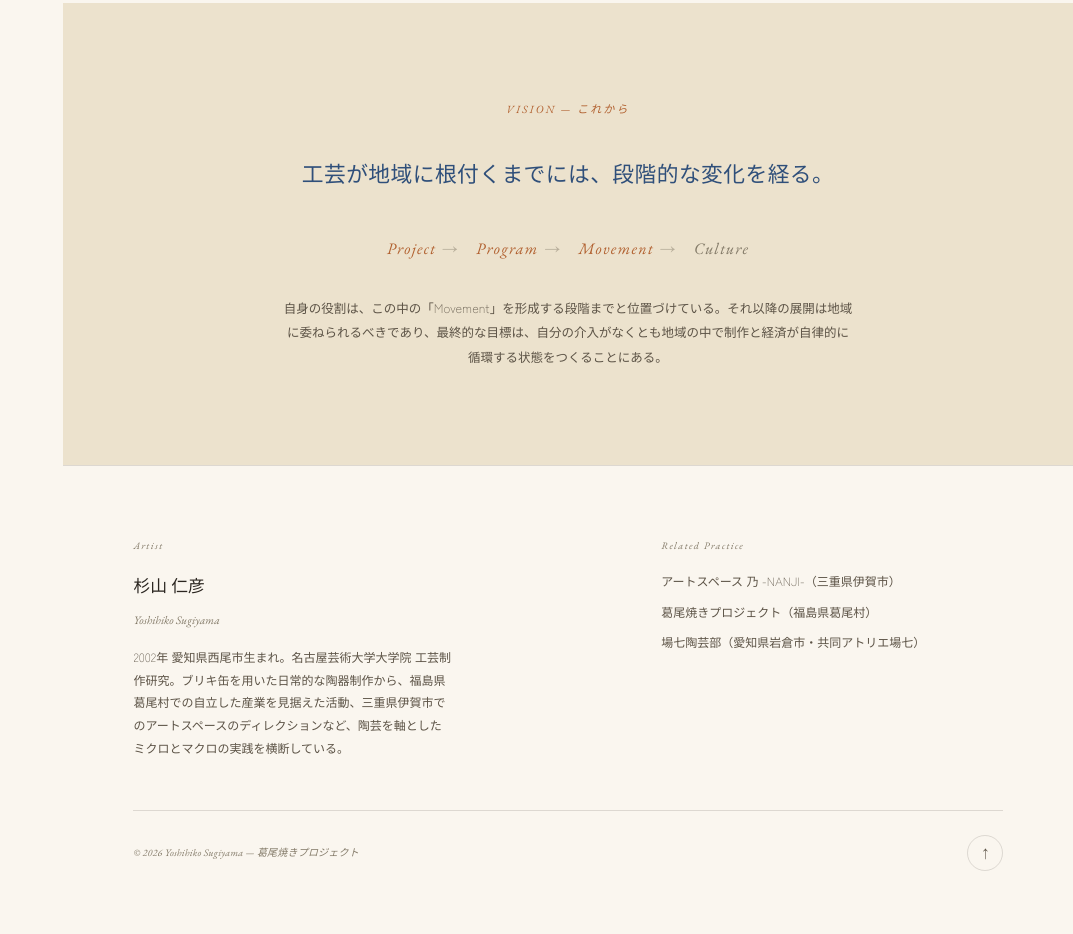
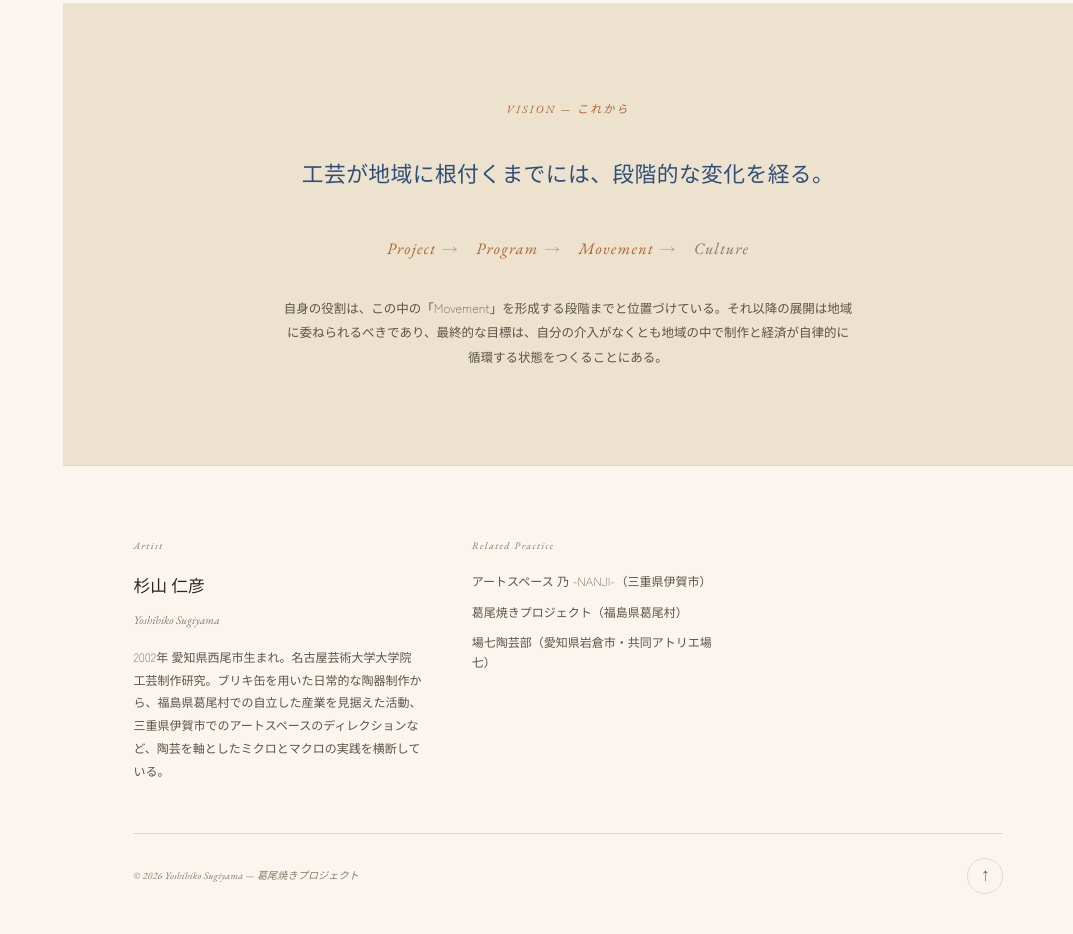
Before and after one commit to sugiyama-yoshihiko/katsurao-yaki-project, a plain HTML site: page index.html in a window 1280 px wide. Shown: the part 6109-7043 px from the top of the page, without its empty margins (207-1280 px from the left). Before the commit the page ends 7020 px from the top, so only its background shows below. Drawn offline with nearby package versions, Linux system fonts and the light colour scheme; a web font is replaced by a local one.

Commit message:
Restore original 3-column footer ratio, leaving third column blank
Co-Authored-By: Claude Sonnet 5 <noreply@anthropic.com>

```diff
--- a/index.html
+++ b/index.html
@@ -240,7 +240,7 @@
   /* FOOTER */
   footer{padding:70px 5.5vw 40px;border-top:1px solid var(--line);}
   .footer-top{
-    display:grid;grid-template-columns:1.4fr 1fr;gap:50px;padding-bottom:50px;
+    display:grid;grid-template-columns:1.2fr 1fr 1fr;gap:50px;padding-bottom:50px;
   }
   footer h5{font-family:var(--en);font-size:10px;font-style:italic;letter-spacing:.14em;color:var(--ink-faint);margin-bottom:16px;font-weight:400;}
   footer .fname{font-family:var(--serif);font-size:1.05rem;font-weight:500;margin-bottom:6px;color:var(--ink);}
```
